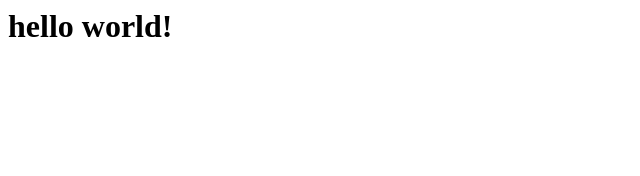
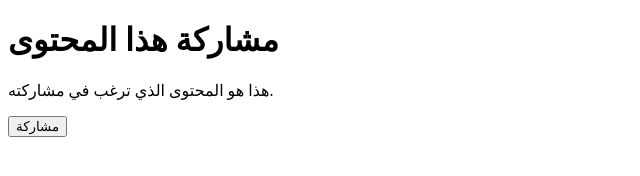
Before and after one commit to qasemRehiel/Myweb, a plain HTML site: page index.html in a window 1280 px wide. Shown: the whole page, without its empty margins (0-640 px from the left). Drawn offline with Linux system fonts and the light colour scheme.

Commit message:
Update index.html

```diff
--- a/index.html
+++ b/index.html
@@ -1,3 +1,27 @@
-<h1>
-  hello world!
-</h1>
+<!DOCTYPE html>
+<html>
+<head>
+    <title>مشاركة المحتوى</title>
+</head>
+<body>
+    <h1>مشاركة هذا المحتوى</h1>
+    <p>هذا هو المحتوى الذي ترغب في مشاركته.</p>
+    <button onclick="shareContent()">مشاركة</button>
+
+    <script>
+        function shareContent() {
+            if (navigator.share) {
+                navigator.share({
+                    title: 'مشاركة المحتوى',
+                    text: 'هذا هو المحتوى الذي أريد مشاركته.',
+                    url: 'https://example.com'
+                })
+                .then(() => console.log('مشاركة ناجحة'))
+                .catch((error) => console.log('حدث خطأ في المشاركة:', error));
+            } else {
+                alert('وظيفة المشاركة غير مدعومة في هذا المتصفح.');
+            }
+        }
+    </script>
+</body>
+</html>
```
